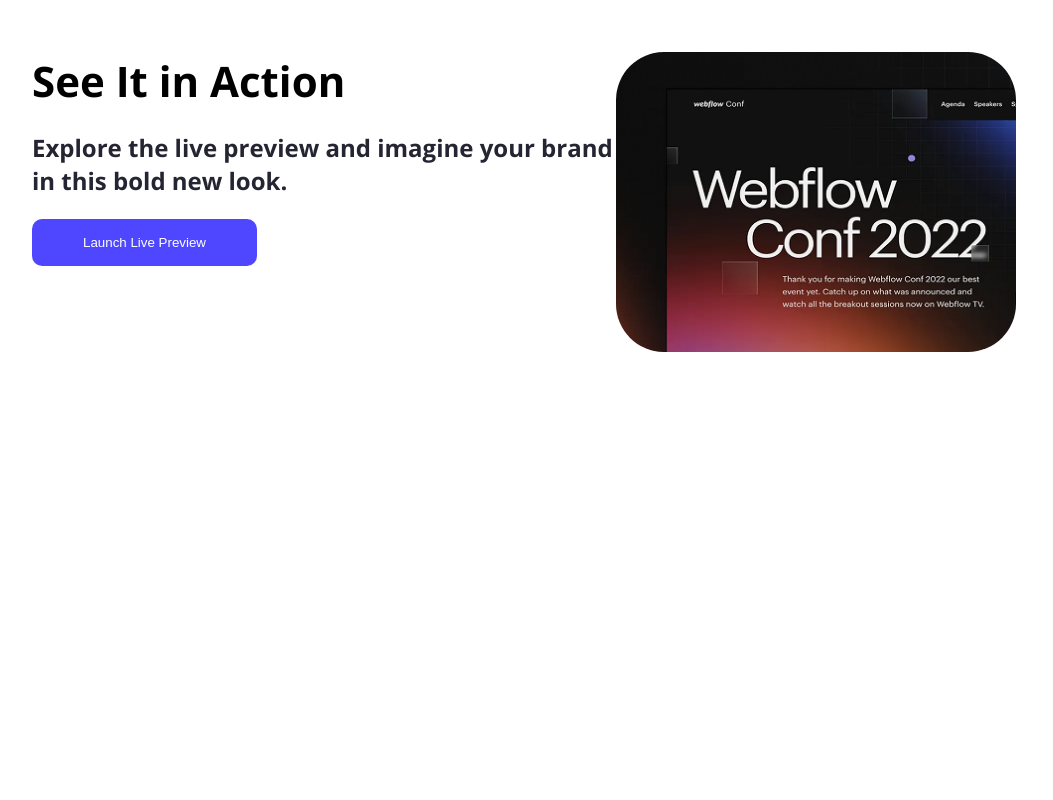
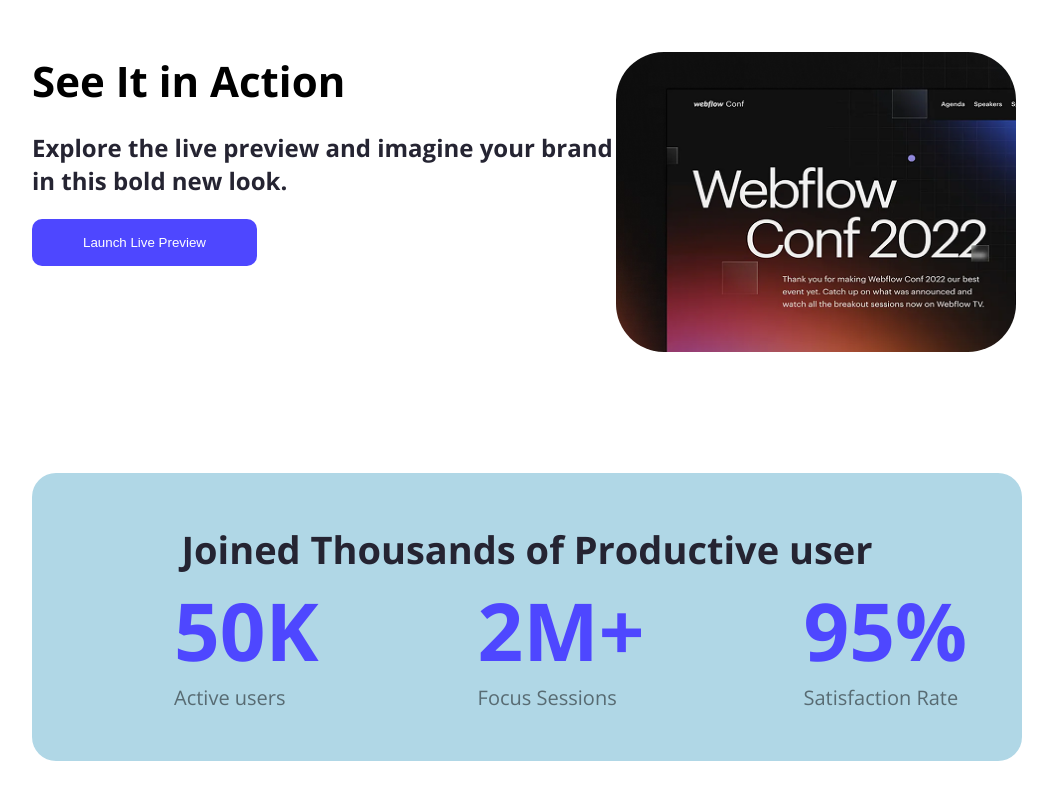
Before and after one commit to Soroneka/final-assignment, a plain HTML site: page index.html in a window 1280 px wide. Shown: the part 716-1516 px from the top of the page, without its empty margins (109-1162 px from the left). Before the commit the page ends 1189 px from the top, so only its background shows below. Drawn offline with nearby package versions, Linux system fonts and the light colour scheme.

Commit message:
added the next step

```diff
--- a/index.html
+++ b/index.html
@@ -42,6 +42,44 @@
             <img class="img-class" src="./Assets/wc-mini.png" alt="">
          </div>
          </div>
+            </div>
+         </div>
+
+
+         <div class="another-done">
+
+            <!-- another step -->
+             <div class="">
+                <h2 class="Joined">Joined Thousands of Productive user</h2>
+
+             </div>
+             <div class="another">
+                <div class="pasha3">
+                    <h4 class="main-title">50K</h4>
+                    <p class="Active">Active users</p>
+
+
+                </div>
+                <div class="pasha3">
+                    <h4 class="main-title">2M+</h4>
+                    <p class="Active">Focus Sessions</p>
+
+
+                </div>
+                <div class="pasha3">
+                    <h4 class="main-title">95%</h4>
+                    <p class="Active">Satisfaction Rate</p>
+
+                </div>
+
+             </div>
+         </div>
+
+
+
+
+
+
 
     </main>
     <footer>
--- a/style.css
+++ b/style.css
@@ -95,3 +95,37 @@
     border-radius: 48px;
     width: 400px;
     height: 300px;}
+    /* another step */
+.another{
+    display: flex;
+}
+
+.Joined{
+    color: #252432;
+    font-weight: bold;
+    font-size: 38px;
+    text-align: center;
+}
+.main-title{
+    color: rgba(78, 71, 255, 1);
+    font-weight: bold;
+    font-size: 80px;
+}
+.Active{
+    color: rgba(0, 0, 0, 0.5);
+    font-weight: 400px;
+    font-size: 20px;
+
+
+}
+.pasha3{
+    margin-right: 159px;
+}
+.another-done{
+    margin-left: 141px;
+    margin-right: 149px;
+    background-color: rgb(176, 215, 230);
+    padding: 50px 142px 50px 142px;
+    border-radius: 24px;
+    margin-bottom: 137px;
+}
```
